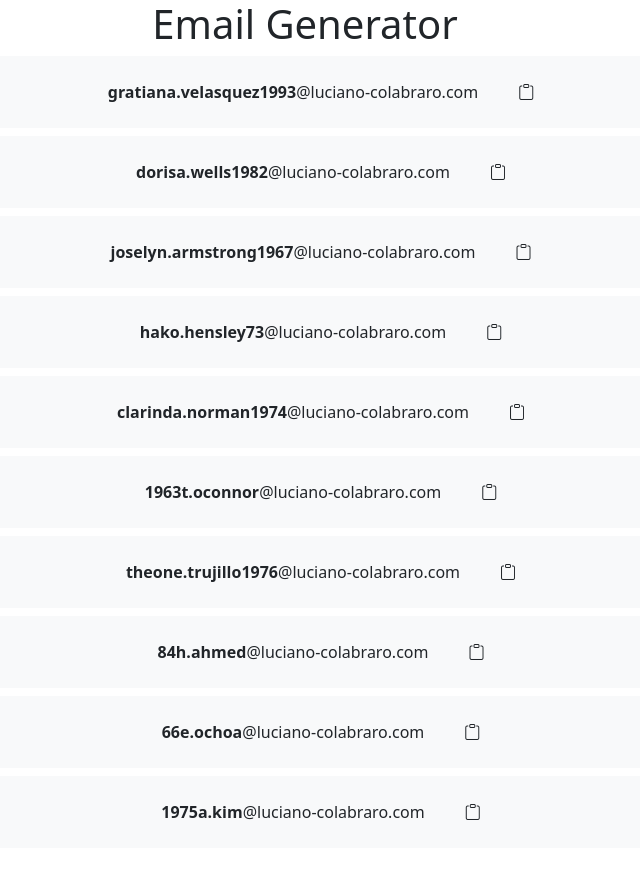
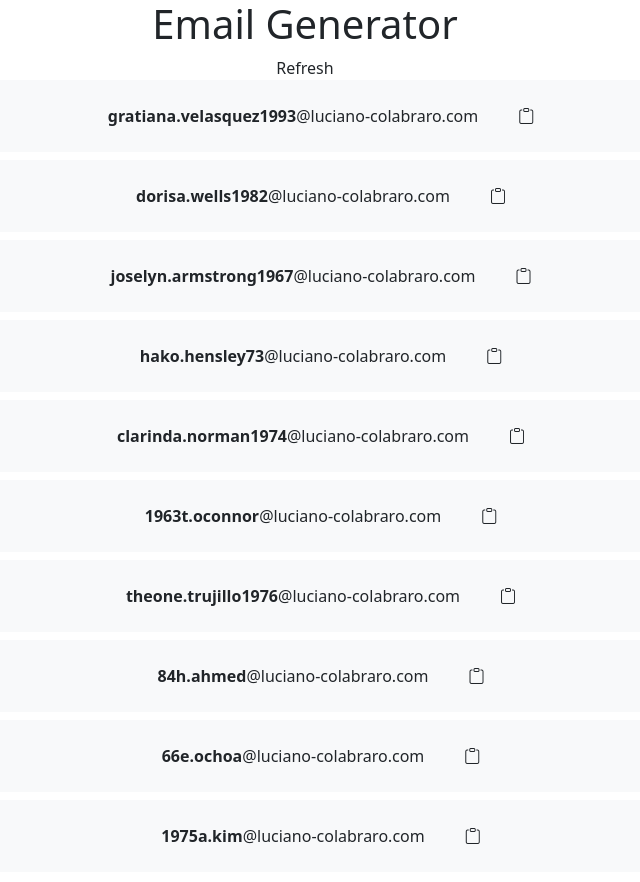
Before and after one commit to lucioxx89/Email_Generator, a React (Create React App) app: page / in a window 1280 px wide. Shown: the top 882 px of the page, without its empty margins (335-975 px from the left). Built offline with nearby package versions, Linux system fonts and the light colour scheme.

Commit message:
add first version of button refresh basic but works

```diff
--- a/src/App.js
+++ b/src/App.js
@@ -2,9 +2,13 @@ import SuggestedEmailsList from "./components/SuggestedEmailsList";
 import "./App.css";
 
 function App() {
+  const refreshPage = () => {
+    window.location.reload(false);
+  };
   return (
     <div className="App">
       <h1>Email Generator</h1>
+      <button onClick={refreshPage}>Refresh</button>
       <SuggestedEmailsList></SuggestedEmailsList>
     </div>
   );
--- a/src/components/SuggestedEmail.js
+++ b/src/components/SuggestedEmail.js
@@ -17,7 +17,7 @@ function SuggestedEmail(props) {
   return (
     <div
       onClick={clickHandler}
-      className={`p-6 mb-2 ${colorBackground} text-dark cursor-pointer`}
+      className={`p-6 mb-2 ${colorBackground} text-dark cursor-pointer `}
     >
       <span className="font-bold">{alias}</span>@{domain}
       <i className={`bi bi-${copyIcon} pl-10`}></i>
```
